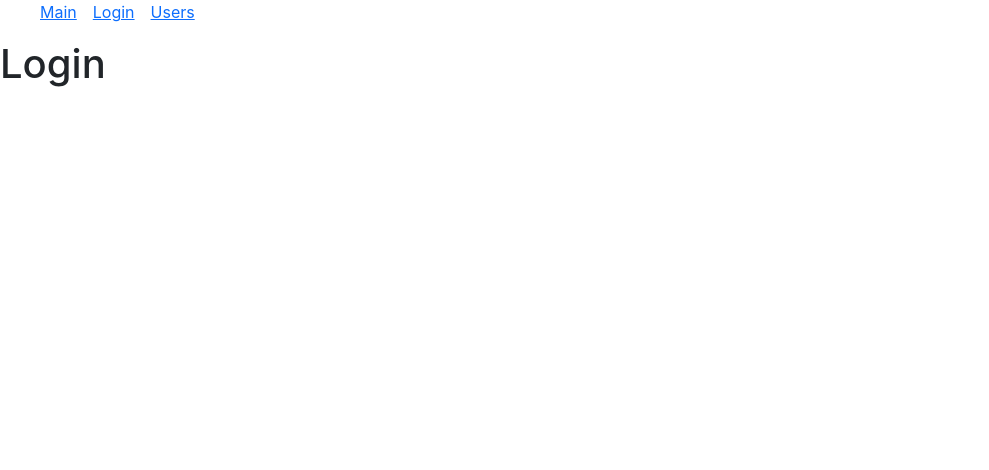
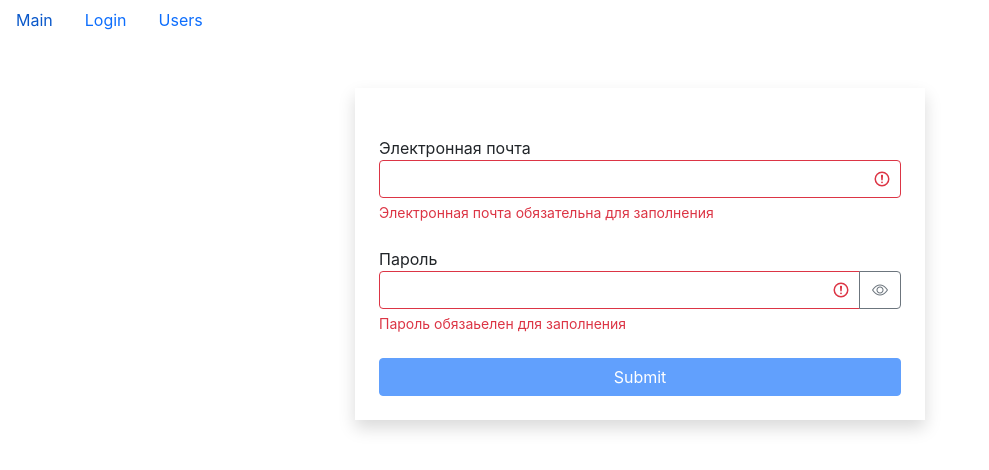
Before and after one commit to DmitriiKarant/fast-company, a React (Create React App) app: page /login in a window 1280 px wide. Shown: the top 470 px of the page, without its empty margins (0-989 px from the left). Built offline with nearby package versions, Linux system fonts and the light colour scheme.

Commit message:
add task1 module 2/9 form

```diff
--- a/package.json
+++ b/package.json
@@ -7,6 +7,7 @@
         "@testing-library/react": "^13.4.0",
         "@testing-library/user-event": "^13.5.0",
         "bootstrap": "^5.1.0",
+        "classnames": "^2.3.2",
         "lodash": "^4.17.15",
         "prop-types": "^15.8.1",
         "react": "^18.2.0",
--- a/src/app/components/navBar.jsx
+++ b/src/app/components/navBar.jsx
@@ -3,10 +3,10 @@
 
 const NavBar = () => {
     return (
-        <ul>
-            <span className="m-2"><Link to="/">Main</Link></span>
-            <span className="m-2"><Link to="/login">Login</Link></span>
-            <span className="m-2"><Link to="/users">Users</Link></span>
+        <ul className="nav">
+            <li><Link className="nav-link" to="/">Main</Link></li>
+            <li><Link className="nav-link" to="/login">Login</Link></li>
+            <li><Link className="nav-link" to="/users">Users</Link></li>
         </ul>
     );
 };
--- /dev/null
+++ b/src/app/components/searchInput.jsx
@@ -0,0 +1,18 @@
+import React from "react";
+import PropTypes from "prop-types";
+
+const SearchInput = (props) => {
+    return (<input type="search" onChange={(e) => {
+        props.setSearch(e.target.value);
+    }}
+    value={props.search}
+    />
+    );
+};
+
+SearchInput.propTypes = {
+    setSearch: PropTypes.func,
+    search: PropTypes.string
+};
+
+export default SearchInput;
--- /dev/null
+++ b/src/app/components/textField.jsx
@@ -0,0 +1,36 @@
+import React, { useState } from "react";
+import PropTypes from "prop-types";
+
+const TextField = ({ label, type, name, value, onChange, error }) => {
+    const [showPassword, setShowPassword] = useState(false);
+    const getInputClasses = () => {
+        return "form-control" + (error ? " is-invalid" : "");
+    };
+    const toggleShowPassword = () => {
+        setShowPassword(prevState => !prevState);
+    };
+    return (
+        <div className="mb-4">
+            <label htmlFor={name}>{label}</label>{" "}
+            <div className="input-group has-validation">
+                <input type={showPassword ? "text" : type} id={name} value={value} name={name} onChange={onChange} required className={getInputClasses()}/>
+                {type === "password" && <button className="btn btn-outline-secondary" type="button" onClick={toggleShowPassword}><i className={"bi bi-eye" + (showPassword ? "-slash" : "")}></i></button>}
+                {error && <div className="invalid-feedback">{error}</div>}
+            </div>
+        </div>
+    );
+};
+TextField.desoultProps = {
+    type: "text"
+};
+
+TextField.propTypes = {
+    label: PropTypes.string,
+    type: PropTypes.string,
+    name: PropTypes.string,
+    value: PropTypes.string,
+    onChange: PropTypes.func,
+    error: PropTypes.string
+};
+
+export default TextField;
--- a/src/app/components/usersList.jsx
+++ b/src/app/components/usersList.jsx
@@ -7,14 +7,17 @@
 import SearchStatus from "./searchStatus";
 import UsersTable from "./usersTable";
 import _ from "lodash";
+import SearchInput from "./searchInput";
 
 const UsersList = () => {
     const [currentPage, setCurrentPage] = useState(1);
     const [professions, setProfessions] = useState();
+    const [search, setSearch] = useState("");
     const [selectedProf, setSelectedProf] = useState(null);
     const [sortBy, setSortBy] = useState({ path: "name", order: "asc" });
     const [users, setUsers] = useState();
     const pageSize = 4;
+
     useEffect(() => {
         api.users.fetchAll().then((data) => setUsers(data));
     }, []);
@@ -24,6 +27,11 @@
     useEffect(() => {
         setCurrentPage(1);
     }, [selectedProf]);
+    useEffect(() => {
+        if (search.length !== 0) {
+            return setSelectedProf();
+        }
+    }, [search]);
     const handleBookmark = (userId) => {
         setUsers(
             users.map((user) => {
@@ -38,6 +46,7 @@
     };
     const handleProfessionSelect = (item) => {
         setSelectedProf(item);
+        setSearch("");
     };
     const handlePageChange = (pageIndex) => {
         setCurrentPage(pageIndex);
@@ -52,7 +61,7 @@
         const filteredUsers = selectedProf ? users.filter((user) => JSON.stringify(user.profession) === JSON.stringify(selectedProf)) : users;
         const count = filteredUsers.length;
         const sortedUsers = _.orderBy(filteredUsers, [sortBy.path], [sortBy.order]);
-        const userCrop = paginate(sortedUsers, currentPage, pageSize);
+        const userCrop = paginate(sortedUsers, currentPage, pageSize).filter(item => item.name.toLocaleLowerCase().includes(search.toLocaleLowerCase()));
         const clearFilter = () => {
             setSelectedProf();
         };
@@ -72,6 +81,7 @@
                     )}
                     <div className="d-flex flex-column">
                         <SearchStatus length={count} />
+                        <SearchInput setSearch={(val) => setSearch(val)} search={search}/>
                         {count > 0 && <UsersTable users={userCrop} selectedSort={sortBy} onDelete={handleDelete} onHandleBookmark={handleBookmark} onSort={handleSort} />}
                         <div className="d-flex justify-content-center">
                             <Pagination
--- a/src/app/pages/login.jsx
+++ b/src/app/pages/login.jsx
@@ -1,7 +1,64 @@
-import React from "react";
+import React, { useEffect, useState } from "react";
+import TextField from "../components/textField";
+import { validator } from "../utils/validator";
 
 const Login = () => {
-    return <h1>Login</h1>;
+    const [data, setData] = useState({ email: "", password: "" });
+    const [errors, setErrors] = useState({});
+    const handleChange = ({ target }) => {
+        setData(prevState => ({
+            ...prevState,
+            [target.name]: target.value
+        }));
+    };
+    const validatorConfig = {
+        email: {
+            isRequired: { message: "Электронная почта обязательна для заполнения" },
+            isEmail: { message: "Email введен некорректно" }
+        },
+        password: {
+            isRequired: { message: "Пароль обязаьелен для заполнения" },
+            isCapitalSymbol: { message: "Пароль должен содержать хотя бы одну заглавную букву" },
+            isContainDigit: { message: "Пароль должен содержать хотя бы одну цифру" },
+            min: {
+                message: "Пароль должен состоять минимум из 8 символов",
+                value: 8
+            }
+        }
+    };
+    useEffect(() => {
+        validate();
+    }, [data]);
+
+    const validate = () => {
+        const errors = validator(data, validatorConfig);
+        setErrors(errors);
+        return Object.keys(errors).length === 0;
+    };
+
+    const isValid = Object.keys(errors).length === 0;
+    const handleSubmit = (e) => {
+        e.preventDefault();
+        const isValid = validate();
+        if (!isValid) return;
+        console.log(data);
+    };
+    return (
+        <div className="container mt-5">
+            <div className="row">
+                <div className="col-md-6 offset-md-3 shadow p-4">
+                    <h3 className="mb-4"></h3>
+                    <form onSubmit={handleSubmit}>
+                        <TextField label="Электронная почта" name="email" value={data.email} onChange={handleChange}
+                            error={errors.email}/>
+                        <TextField label="Пароль" type="password" name="password" value={data.password}
+                            onChange={handleChange} error={errors.password}/>
+                        <button disabled={!isValid} className="btn btn-primary w-100 mx-auto">Submit</button>
+                    </form>
+                </div>
+            </div>
+        </div>
+    );
 };
 
 export default Login;
--- /dev/null
+++ b/src/app/utils/validator.js
@@ -0,0 +1,44 @@
+export function validator(data, config) {
+    const errors = {};
+
+    function validate(validateMethod, data, config) {
+        let statusValidate;
+        switch (validateMethod) {
+        case "isRequired":
+            statusValidate = data.trim() === "";
+            break;
+        case "isEmail": {
+            const emailRegExp = /^\S+@\S+\.\S+$/g;
+            statusValidate = !emailRegExp.test(data);
+            break;
+        }
+        case "isCapitalSymbol": {
+            const capitalRegExp = /[A-Z]+/g;
+            statusValidate = !capitalRegExp.test(data);
+            break;
+        }
+        case "isContainDigit": {
+            const digitRegExp = /\d+/g;
+            statusValidate = !digitRegExp.test(data);
+            break;
+        }
+        case "min": {
+            statusValidate = data.length < config.value;
+            break;
+        }
+        default:
+            break;
+        }
+        if (statusValidate) return config.message;
+    }
+
+    for (const fieldName in data) {
+        for (const validateMethod in config[fieldName]) {
+            const error = validate(validateMethod, data[fieldName], config[fieldName][validateMethod]);
+            if (error && !errors[fieldName]) {
+                errors[fieldName] = error;
+            }
+        }
+    }
+    return errors;
+}
```
